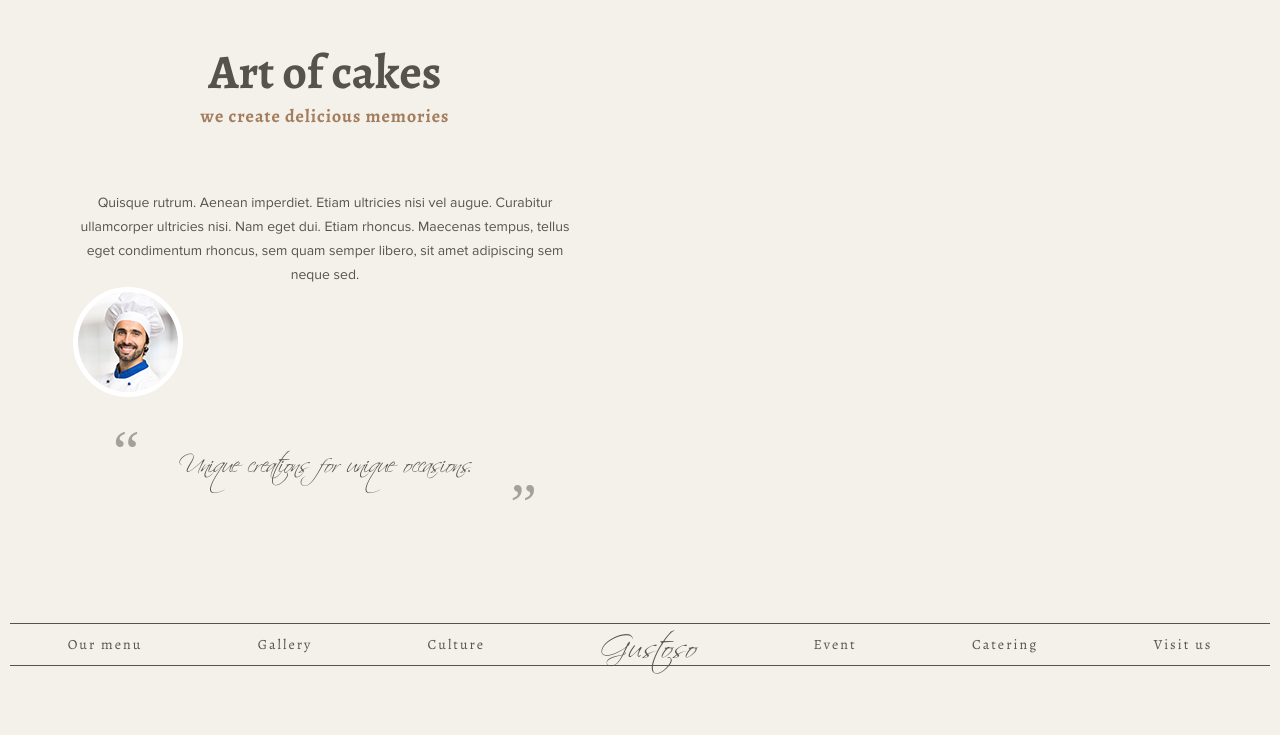
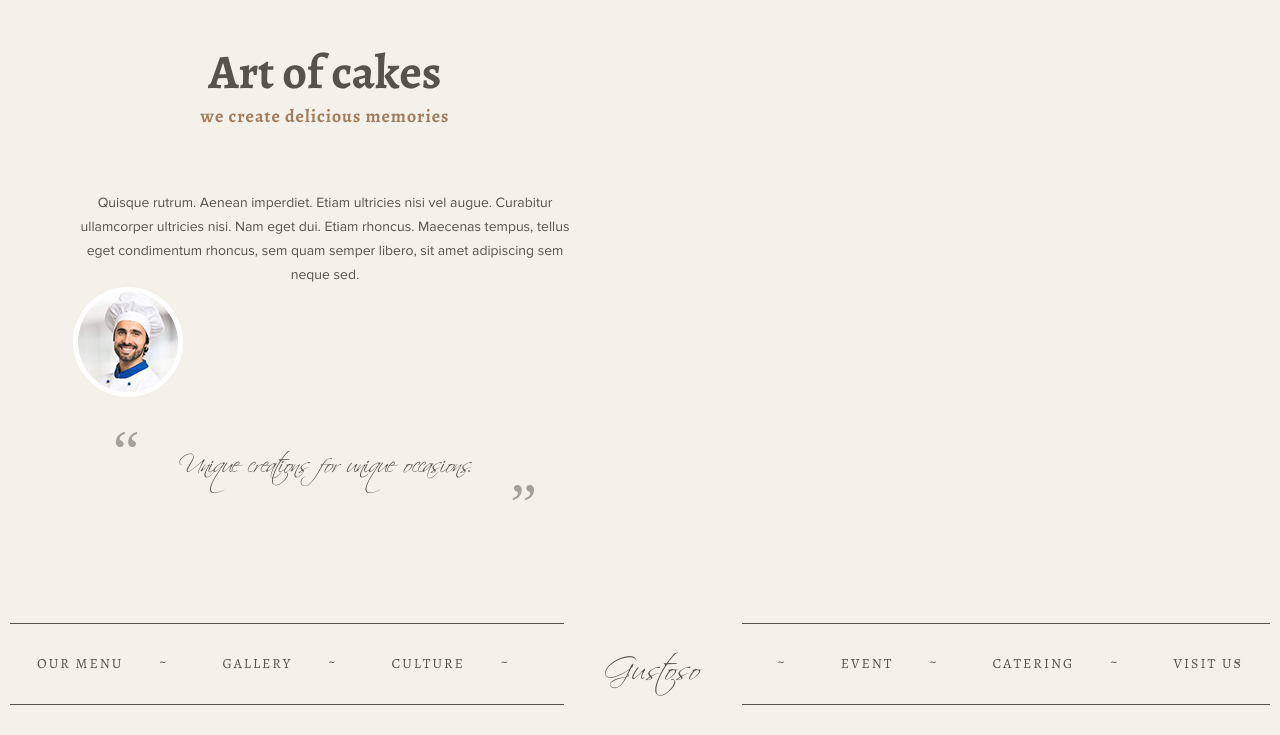
Before and after one commit to ricomen/Bakery, a plain HTML site: page src/index.html in a window 1280 px wide. Shown: the part 983-1718 px from the top of the page. Before the commit the page ends 1669 px from the top, so only its background shows below. Drawn offline with Linux system fonts and the light colour scheme; files whose address does not match are found by name.

Commit message:
footer is finished

```diff
--- a/src/less/blocks/body.less
+++ b/src/less/blocks/body.less
@@ -3,7 +3,7 @@ body {
   font-size: 14px;
   line-height: 24px;
   color: @base-color-text;
-  background-color: #f3f1e9 ;
+  background-color: #f3f1e9;
 }
 
  [class^="icon-"]:before, [class*=" icon-"]:before {
--- a/src/less/blocks/page-footer.less
+++ b/src/less/blocks/page-footer.less
@@ -1,4 +1,5 @@
 .page-footer {
+  .margin-bottom(70px);
   &__nav {
     &-list {
       margin: 0;
@@ -12,16 +13,31 @@
       border-bottom: 1px solid;
     }
     &-item {
-      margin: 0;
-      padding: 0;
+      position: relative;
+      padding-right: 45px;
       font-family: "Alegreya", serif;
       font-size: 14px;
       line-height: 24px;
       letter-spacing: 2px;
       font-weight: normal;
       font-style: normal;
+      text-transform: uppercase;
+      &:last-child {
+        padding-right: 0;
+      }
+      &::after {
+        content: "~";
+        position: absolute;
+        right: 0;
+        top: 50%;
+        margin-top: -14px;
+
+      }
+
     }
     &-link {
+      display: block;
+      padding: 22px 0;
       text-decoration: none;
       color: @base-color-text;
       transition: color 0.2s ease-in-out;
@@ -30,9 +46,31 @@
         text-decoration: underline;
       }
       &--logo {
+      position: relative;
         font-family: "Scriptina", serif;
         font-size: 30px;
         line-height: 36px;
+        text-transform: none;
+        padding-left: 40px;
+        padding-right: 40px;
+        &::before {
+          position: absolute;
+          content: "";
+          width: 100%;
+          height: 5px;
+          top: -3px;
+          left: 0;
+          background-color: #f3f1e9;
+        }
+          &::after {
+          position: absolute;
+          content: "";
+          width: 100%;
+          height: 5px;
+          bottom: -3px;
+          left: 0;
+          background-color: #f3f1e9;
+        }
         &:hover {
           text-decoration: none;
         }
```
Also changed, not shown: src/css/style.css.
